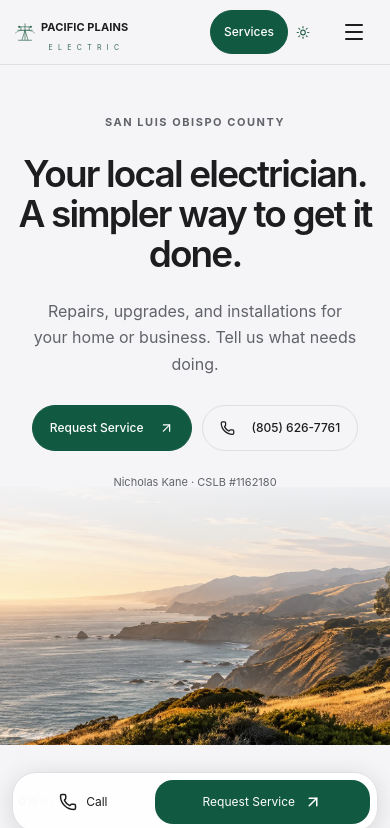
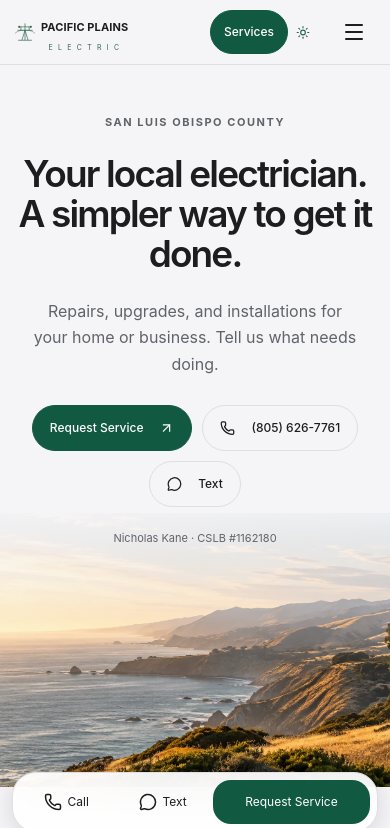
Before and after one commit to Sugar-Kane/Pacific-Plains-Electric, a Next.js app: page / in a window 390 px wide. Shown: the top 828 px of the page. Built offline with nearby package versions, Linux system fonts and the light colour scheme.

Commit message:
Add tap-to-text beside customer call actions

```diff
--- a/app/contact/page.tsx
+++ b/app/contact/page.tsx
@@ -26,6 +26,7 @@ export default function Page() {
               <a href={business.workPhone.tel}>
                 <h3>{business.workPhone.display}</h3>
               </a>
+              <a className="text-link" href={business.workPhone.sms}>Text {business.workPhone.display}</a>
               <small>
                 Automated assistant answers 24/7. Electrician visits are by
                 appointment.
--- a/app/globals.css
+++ b/app/globals.css
@@ -1908,3 +1908,9 @@ footer .brand .wordmark { color: var(--gold); }
  .header .brand .wordmark { font-size: 7px; }
  .service-card-actions { gap: 0; flex-direction: column; align-items: flex-start; }
 }
+
+@media (max-width:700px) {
+ .mobile-action-bar { grid-template-columns: 1fr 1fr 1.7fr; gap: 4px; }
+ .mobile-action-bar a { gap: 6px; font-size: 12px; }
+ .mobile-action-bar a:last-child svg { display: none; }
+}
--- a/components/footer.tsx
+++ b/components/footer.tsx
@@ -1,6 +1,6 @@
 import Link from "next/link";
 import Brand from "./brand";
-import { Phone, ArrowUpRight } from "lucide-react";
+import { Phone, MessageCircle, ArrowUpRight } from "lucide-react";
 import { business } from "@/config/business";
 export default function Footer() {
   return (
@@ -63,6 +63,9 @@ export default function Footer() {
         <a href={business.workPhone.tel}>
           <Phone size={18} /> Call
         </a>
+        <a href={business.workPhone.sms} aria-label="Text Pacific Plains Electric">
+          <MessageCircle size={18} /> Text
+        </a>
         <Link href="/request-service">
           Request Service <ArrowUpRight size={18} />
         </Link>
--- a/components/public.tsx
+++ b/components/public.tsx
@@ -1,5 +1,5 @@
 import Link from "next/link";
-import { ArrowUpRight, Phone, ShieldCheck, MapPin, Check } from "lucide-react";
+import { ArrowUpRight, Phone, MessageCircle, ShieldCheck, MapPin, Check } from "lucide-react";
 import { business } from "@/config/business";
 import { services } from "@/config/content";
 import { ServiceIcon } from "./icons";
@@ -12,6 +12,9 @@ export function Actions() {
       <a className="button outline" href={business.workPhone.tel}>
         <Phone size={18} />
         {business.workPhone.display}
+      </a>
+      <a className="button outline" href={business.workPhone.sms} aria-label="Text Pacific Plains Electric">
+        <MessageCircle size={18} /> Text
       </a>
     </div>
   );
--- a/config/business.ts
+++ b/config/business.ts
@@ -5,6 +5,7 @@ export const business = {
   workPhone: {
     display: "(805) 626-7761",
     tel: "tel:+18056267761",
+    sms: "sms:+18056267761",
     raw: "8056267761",
     aiAnswered: true,
   },
```
